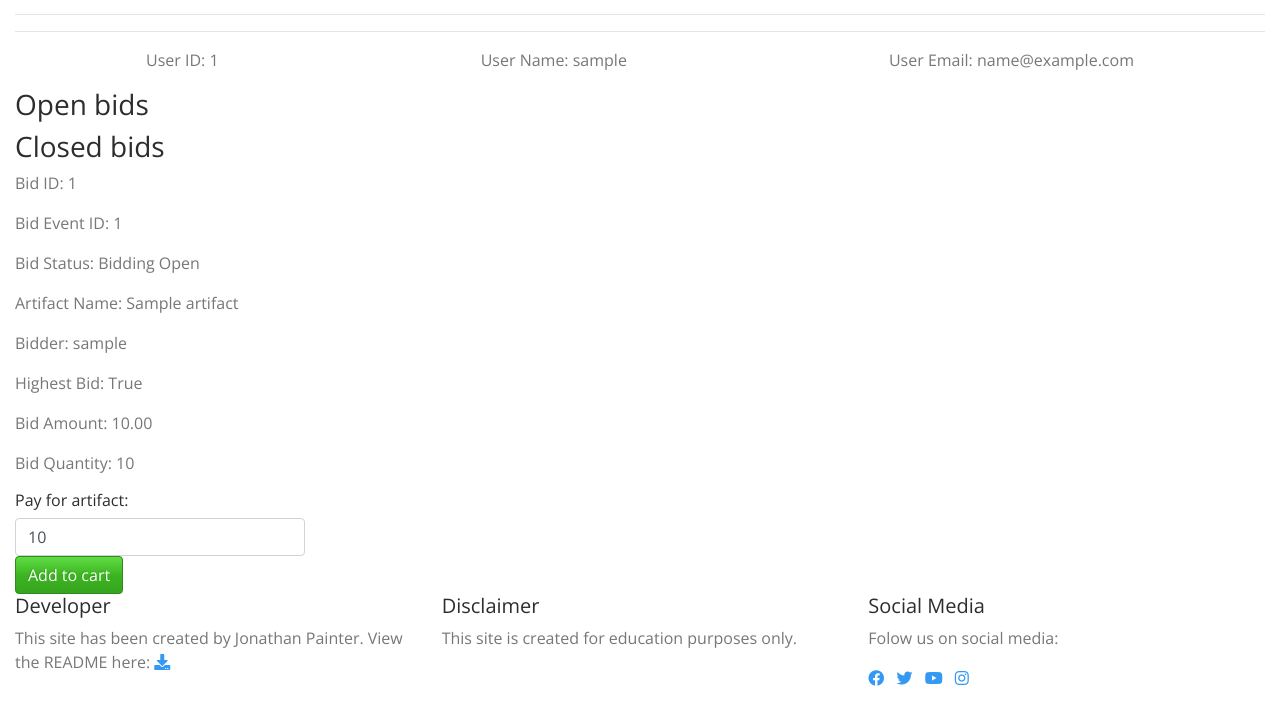
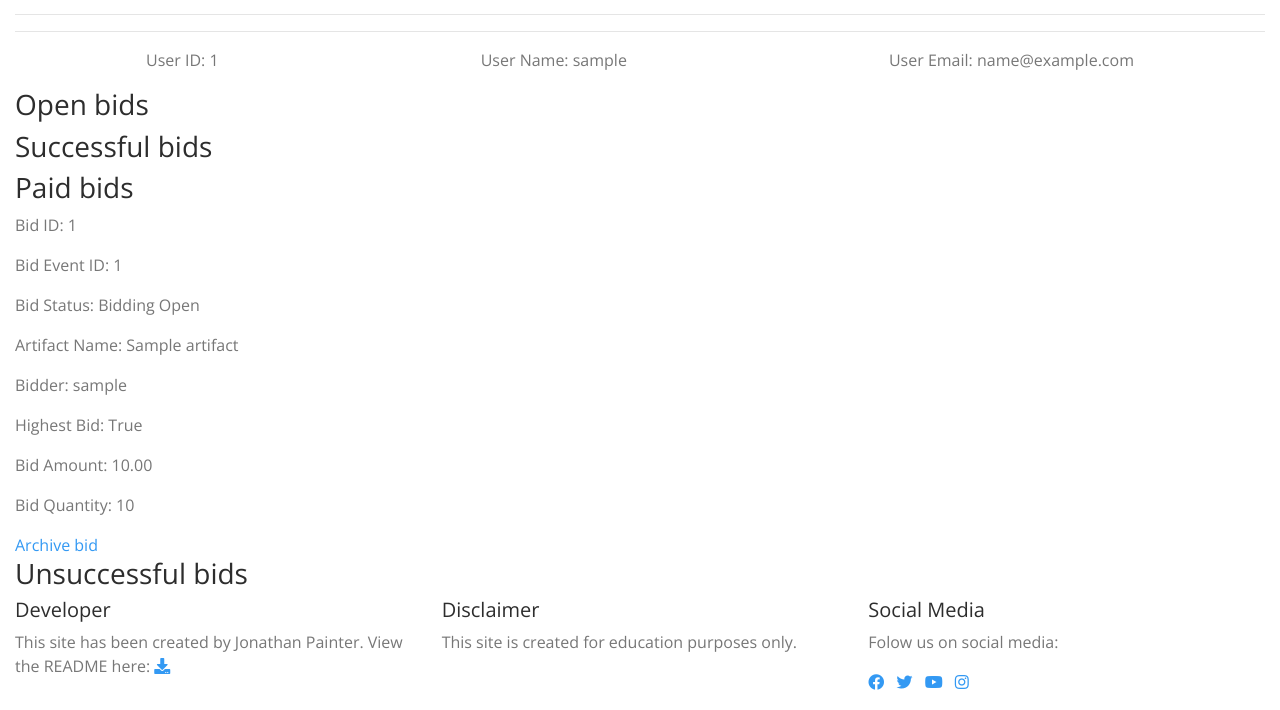
Before and after one commit to jepainter/MilestoneProject4, a Django app: a page that uses bids/templates/mybids.html in a window 1280 px wide. Shown: the part 378-1088 px from the top of the page. Before the commit the page ends 1064 px from the top, so only its background shows below. Run offline with Django 3.2, Linux system fonts and the light colour scheme; a user stored in the database is signed in; tables that the repository leaves empty hold one stand-in row (values such as "Sample post"); some libraries are stand-ins or nearby versions.

Commit message:
added archive function to the bids to hide from view in my_bids

```diff
--- a/bids/models.py
+++ b/bids/models.py
@@ -41,7 +41,9 @@ class BidLineItem(models.Model):
     bid_quantity = models.IntegerField(null=False, default=1)
     bid_user = models.ForeignKey(User, on_delete=models.CASCADE, null=False, default=1)
     bid_highest = models.BooleanField(null=False, default=False)
+    bid_paid = models.BooleanField(null=False, default=False)
     bid_date_time = models.DateTimeField(null=True)
+    bid_archived = models.BooleanField(null=False, default=False)
 
     def __str__(self):
         return "Bid Line Id: {0} for Bid Event Id: {1} by Bidder: {2} with Bid: {3} of Quantity: {4}".format(
--- a/bids/templates/mybids.html
+++ b/bids/templates/mybids.html
@@ -41,37 +41,84 @@
 </div>
 
 <div class="row no-gutters">
-    <h3>Closed bids</h3>
+    <h3>Successful bids</h3>
 </div>
 <div class="row">
     {% for bid in bids %}
     {% if bid.bid_event.bid_event_deadline <= datetime %}
+    {% if bid.bid_highest == True %}
+    {% if bid.bid_paid == False %}
     <div class="col-3">
         <p>Bid ID: {{ bid.id }}</p>
         <p>Bid Event ID: {{ bid.bid_event.id }}</p>
         <p>Bid Status: {{ bid.bid_event.bid_event_status }}</p>
         <p>Artifact Name: {{ bid.bid_event.artifact.name }} </p>
         <p>Bidder: {{ bid.bid_user.username }}</p>
-        {% if bid.bid_highest == True %}
-        <p>Highest Bid: True</p>
-        {% endif %}
+        <p>Highest Bid: {{ bid.bid_highest }}</p>
         <p>Bid Amount: {{ bid.bid_amount }}</p>
         <p>Bid Quantity: {{ bid.bid_quantity }}</p>
-        {% if bid.bid_highest == True %}
-            <h6>Pay for artifact:</h6>
-            <form action="{% url 'add_to_cart' bid.bid_event.artifact.id %}" method="POST">
-                {% csrf_token %}
-                <input name="quantity" type="number" min="{{bid.bid_quantity }}" max="{{ bid.bid_quantity }}" value="{{ bid.bid_quantity }}" class="form-control" placeholder="{{ bid.bid_quantity }}" required>
-                <span class="input-group-btn">
-                    <button class="btn btn-success" type="submit">Add to cart</button>
-                </span>
-            </form>
-        {% endif %}
+        <h6>Pay for artifact:</h6>
+        <form action="{% url 'add_bid_to_cart' bid.id %}" method="POST">
+            {% csrf_token %}
+            <button class="btn btn-success" type="submit">Add bid to cart</button>
+        </form>
     </div>
+    {% endif %}
+    {% endif %}
     {% endif %}
     {% endfor %}
 </div>
 
 
+<div class="row no-gutters">
+    <h3>Paid bids</h3>
+</div>
+<div class="row">
+    {% for bid in bids %}
+    {% if bid.bid_event.bid_event_deadline <= datetime %}
+    {% if bid.bid_highest == True %}
+    {% if bid.bid_paid == True %}
+    {% if bid.bid_archived == False %}
+    <div class="col-3">
+        <p>Bid ID: {{ bid.id }}</p>
+        <p>Bid Event ID: {{ bid.bid_event.id }}</p>
+        <p>Bid Status: {{ bid.bid_event.bid_event_status }}</p>
+        <p>Artifact Name: {{ bid.bid_event.artifact.name }} </p>
+        <p>Bidder: {{ bid.bid_user.username }}</p>
+        <p>Highest Bid: {{ bid.bid_highest }}</p>
+        <p>Bid Amount: {{ bid.bid_amount }}</p>
+        <p>Bid Quantity: {{ bid.bid_quantity }}</p>
+        <a href="{% url 'archive_bid' bid.id %}" method="POST">Archive bid</a>
+    </div>
+    {% endif %}
+    {% endif %}
+    {% endif %}
+    {% endif %}
+    {% endfor %}
+</div>
 
+<div class="row no-gutters">
+    <h3>Unsuccessful bids</h3>
+</div>
+<div class="row">
+    {% for bid in bids %}
+    {% if bid.bid_event.bid_event_deadline <= datetime %}
+    {% if bid.bid_highest == False %}
+    {% if bid.bid_archived == False %}
+    <div class="col-3">
+        <p>Bid ID: {{ bid.id }}</p>
+        <p>Bid Event ID: {{ bid.bid_event.id }}</p>
+        <p>Bid Status: {{ bid.bid_event.bid_event_status }}</p>
+        <p>Artifact Name: {{ bid.bid_event.artifact.name }} </p>
+        <p>Bidder: {{ bid.bid_user.username }}</p>
+        <p>Highest Bid: {{ bid.bid_highest }}</p>
+        <p>Bid Amount: {{ bid.bid_amount }}</p>
+        <p>Bid Quantity: {{ bid.bid_quantity }}</p>
+        <a href="{% url 'archive_bid' bid.id %}" method="POST">Archive bid</a>
+    </div>
+    {% endif %}
+    {% endif %}
+    {% endif %}
+    {% endfor %}
+</div>
 {% endblock %}
--- a/bids/urls.py
+++ b/bids/urls.py
@@ -1,5 +1,5 @@
 from django.conf.urls import url
-from bids.views import view_bids, add_bid, adjust_bid, remove_bid, view_user_bids
+from bids.views import view_bids, add_bid, adjust_bid, remove_bid, view_user_bids, archive_bid
 
 urlpatterns = [
     url(r'^view/(?P<id>\d+)', view_bids, name="view_bids"),
@@ -7,4 +7,5 @@ urlpatterns = [
     url(r'^adjust/(?P<id>\d+)', adjust_bid, name="adjust_bid"),
     url(r'^remove/(?P<id>\d+)', remove_bid, name="remove_bid"),
     url(r'^view/$', view_user_bids, name="view_user_bids"),
+    url(r'^archive/(?P<id>\d+)$', archive_bid, name="archive_bid"),
     ]
--- a/bids/views.py
+++ b/bids/views.py
@@ -349,6 +349,25 @@ def view_user_bids(request):
         }
     )
 
+@login_required
+def archive_bid(request, id):
+    """
+    Function to archive bids from MyBids, to prevent display.
+    Info kept in Database
+    """
+    print("")
+    print("Archiving........")
+
+    try:
+        bid = BidLineItem.objects.get(id=id)
+        print("Bid: " + str(bid))
+        bid.bid_archived = True
+        bid.save()
+
+    except:
+        print("Error")
+
+    return redirect(reverse("view_user_bids"))
 
 def set_highest_bid(id):
     """
```
Also changed, not shown: bids/migrations/0013_bidlineitem_bid_archived.py (added).
